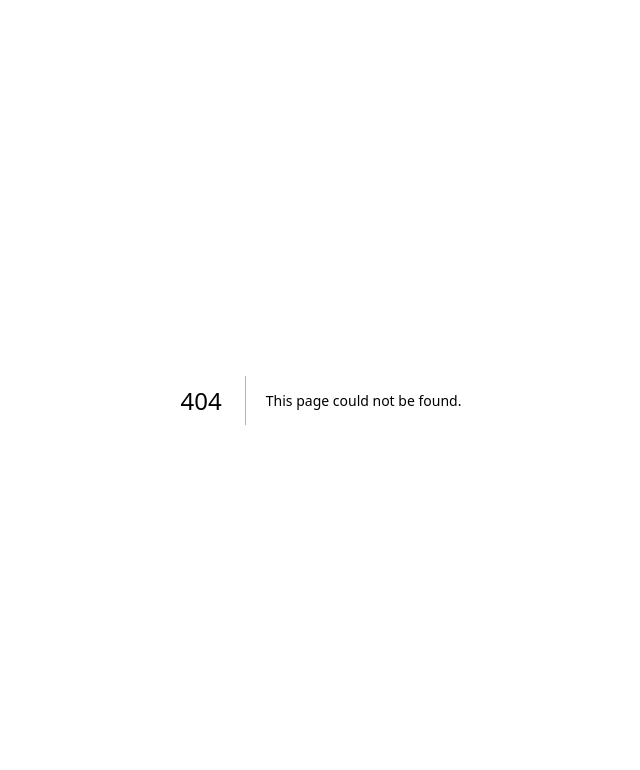
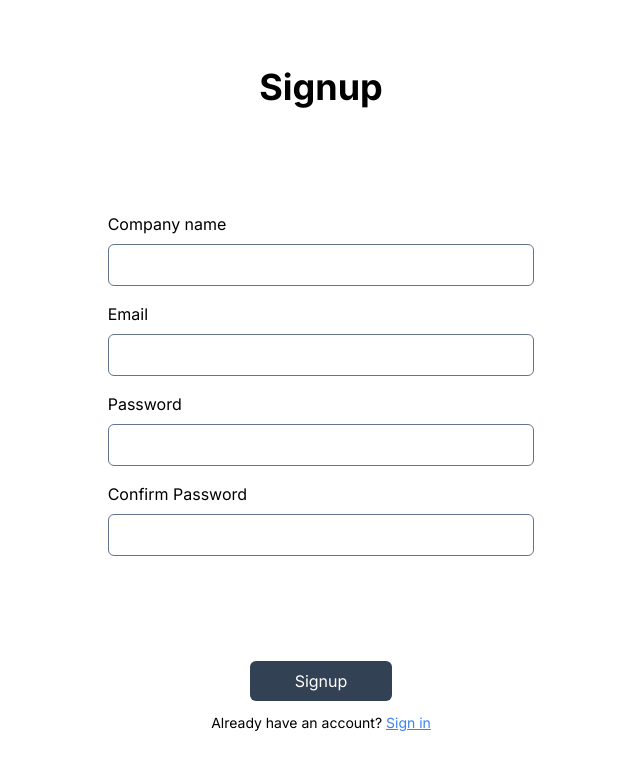
Before and after one commit to Ayyangurueswar/gethired-frontend, a Next.js app: page /account/signup/recruiter in a window 1280 px wide. Before the commit this address had no page. Shown: the top 770 px of the page, without its empty margins (319-959 px from the left). Built offline with nearby package versions, Linux system fonts and the light colour scheme.

Commit message:
authentication pages

```diff
--- /dev/null
+++ b/app/account/login/candidate/page.tsx
@@ -0,0 +1,31 @@
+'use client';
+import Link from 'next/link'
+import { useState } from 'react';
+
+const Page = () => {
+  const [email, setEmail] = useState('');
+  const [password, setPassword] = useState('');
+  return (
+    <div className='w-screen h-screen flex items-center justify-center'>
+        <div className='w-1/3 flex flex-col h-3/5 justify-between'>
+            <h1 className='text-center text-4xl font-bold'>Login</h1>
+            <form className='flex flex-col gap-4'>
+                <div className='flex flex-col'>
+                  <label htmlFor='email' className='mb-2'>Email</label>
+                  <input type='email' id='email' className='border border-slate-500 rounded-md px-4 py-2' value={email} onChange={(e) => {setEmail(e.target.value)}}/>
+                </div>
+                <div className='flex flex-col'>
+                  <label htmlFor='password' className='mb-2'>Password</label>
+                  <input type='password' id='password' className='border border-slate-500 rounded-md px-4 py-2' value={password} onChange={(e) => {setPassword(e.target.value)}}/>
+                </div>
+            </form>
+            <div className='w-full flex flex-col items-center gap-3'>
+                <button className='bg-slate-700 text-white rounded-md px-4 py-2 w-1/3'>Login</button>
+                <p className='text-sm'>Don&apos;t have an account? <Link href='/account/signup/candidate' className='underline text-blue-500'>Register</Link></p>
+            </div>
+        </div>
+    </div>
+  )
+}
+
+export default Page
--- /dev/null
+++ b/app/account/login/recruiter/page.tsx
@@ -0,0 +1,31 @@
+'use client';
+import Link from 'next/link'
+import { useState } from 'react';
+
+const Page = () => {
+  const [email, setEmail] = useState('');
+  const [password, setPassword] = useState('');
+  return (
+    <div className='w-screen h-screen flex items-center justify-center'>
+        <div className='w-1/3 flex flex-col h-3/5 justify-between'>
+            <h1 className='text-center text-4xl font-bold'>Login</h1>
+            <form className='flex flex-col gap-4'>
+                <div className='flex flex-col'>
+                  <label htmlFor='email' className='mb-2'>Email</label>
+                  <input type='email' id='email' className='border border-slate-500 rounded-md px-4 py-2' value={email} onChange={(e) => {setEmail(e.target.value)}}/>
+                </div>
+                <div className='flex flex-col'>
+                  <label htmlFor='password' className='mb-2'>Password</label>
+                  <input type='password' id='password' className='border border-slate-500 rounded-md px-4 py-2' value={password} onChange={(e) => {setPassword(e.target.value)}}/>
+                </div>
+            </form>
+            <div className='w-full flex flex-col items-center gap-3'>
+                <button className='bg-slate-700 text-white rounded-md px-4 py-2 w-1/3'>Login</button>
+                <p className='text-sm'>Don&apos;t have an account? <Link href='/account/signup/recruiter' className='underline text-blue-500'>Register</Link></p>
+            </div>
+        </div>
+    </div>
+  )
+}
+
+export default Page
--- /dev/null
+++ b/app/account/signup/candidate/page.tsx
@@ -0,0 +1,41 @@
+'use client';
+import Link from 'next/link'
+import { useState } from 'react';
+
+const Page = () => {
+  const [email, setEmail] = useState('');
+  const [password, setPassword] = useState('');
+  const [name, setName] = useState('');
+  const [confirmPassword, setConfirmPassword] = useState('');
+  return (
+    <div className='w-screen h-screen flex items-center justify-center'>
+        <div className='w-1/3 flex flex-col h-5/6 justify-between'>
+            <h1 className='text-center text-4xl font-bold'>Signup</h1>
+            <form className='flex flex-col gap-4'>
+                <div className='flex flex-col'>
+                  <label htmlFor='name' className='mb-2'>Name</label>
+                  <input id='name' className='border border-slate-500 rounded-md px-4 py-2' value={name} onChange={(e) => {setName(e.target.value)}}/>
+                </div>
+                <div className='flex flex-col'>
+                  <label htmlFor='email' className='mb-2'>Email</label>
+                  <input type='email' id='email' className='border border-slate-500 rounded-md px-4 py-2' value={email} onChange={(e) => {setEmail(e.target.value)}}/>
+                </div>
+                <div className='flex flex-col'>
+                  <label htmlFor='password' className='mb-2'>Password</label>
+                  <input type='password' id='password' className='border border-slate-500 rounded-md px-4 py-2' value={password} onChange={(e) => {setPassword(e.target.value)}}/>
+                </div>
+                <div className='flex flex-col'>
+                  <label htmlFor='confirmPwd' className='mb-2'>Confirm Password</label>
+                  <input type='password' id='confirmPwd' className='border border-slate-500 rounded-md px-4 py-2' value={confirmPassword} onChange={(e) => {setConfirmPassword(e.target.value)}}/>
+                </div>
+            </form>
+            <div className='w-full flex flex-col items-center gap-3'>
+                <button className='bg-slate-700 text-white rounded-md px-4 py-2 w-1/3'>Signup</button>
+                <p className='text-sm'>Already have an account? <Link href='/account/login/candidate' className='underline text-blue-500'>Sign in</Link></p>
+            </div>
+        </div>
+    </div>
+  )
+}
+
+export default Page
--- /dev/null
+++ b/app/account/signup/recruiter/page.tsx
@@ -0,0 +1,41 @@
+'use client';
+import Link from 'next/link'
+import { useState } from 'react';
+
+const Page = () => {
+  const [email, setEmail] = useState('');
+  const [password, setPassword] = useState('');
+  const [name, setName] = useState('');
+  const [confirmPassword, setConfirmPassword] = useState('');
+  return (
+    <div className='w-screen h-screen flex items-center justify-center'>
+        <div className='w-1/3 flex flex-col h-5/6 justify-between'>
+            <h1 className='text-center text-4xl font-bold'>Signup</h1>
+            <form className='flex flex-col gap-4'>
+                <div className='flex flex-col'>
+                  <label htmlFor='name' className='mb-2'>Company name</label>
+                  <input id='name' className='border border-slate-500 rounded-md px-4 py-2' value={name} onChange={(e) => {setName(e.target.value)}}/>
+                </div>
+                <div className='flex flex-col'>
+                  <label htmlFor='email' className='mb-2'>Email</label>
+                  <input type='email' id='email' className='border border-slate-500 rounded-md px-4 py-2' value={email} onChange={(e) => {setEmail(e.target.value)}}/>
+                </div>
+                <div className='flex flex-col'>
+                  <label htmlFor='password' className='mb-2'>Password</label>
+                  <input type='password' id='password' className='border border-slate-500 rounded-md px-4 py-2' value={password} onChange={(e) => {setPassword(e.target.value)}}/>
+                </div>
+                <div className='flex flex-col'>
+                  <label htmlFor='confirmPwd' className='mb-2'>Confirm Password</label>
+                  <input type='password' id='confirmPwd' className='border border-slate-500 rounded-md px-4 py-2' value={confirmPassword} onChange={(e) => {setConfirmPassword(e.target.value)}}/>
+                </div>
+            </form>
+            <div className='w-full flex flex-col items-center gap-3'>
+                <button className='bg-slate-700 text-white rounded-md px-4 py-2 w-1/3'>Signup</button>
+                <p className='text-sm'>Already have an account? <Link href='/account/login/recruiter' className='underline text-blue-500'>Sign in</Link></p>
+            </div>
+        </div>
+    </div>
+  )
+}
+
+export default Page
--- a/components/Header.tsx
+++ b/components/Header.tsx
@@ -1,10 +1,13 @@
-import React from 'react'
+'use client';
+import React, {useState} from 'react'
 import Link from 'next/link'
-import { MotionValue, motion } from 'framer-motion'
+import { AnimatePresence, MotionValue, motion } from 'framer-motion'
 
 const Header = ({progress}: {
     progress: MotionValue<number>
 }) => {
+  const [isOpen, setIsOpen] = useState(false);
+  const [signupOpen, setSignupOpen] = useState(false);
   return (
     <>
         <div className="w-full px-14 py-4 flex items-center justify-between fixed bg-white z-10">
@@ -15,8 +18,32 @@ const Header = ({progress}: {
                 <Link href='/'>For companies</Link>
             </div>
             <div className="flex items-center gap-4">
-                <Link href='/' className="px-4 py-2 border border-slate-500 rounded-lg">Login</Link>
-                <Link href='/' className="px-4 py-2 bg-slate-800 text-white rounded-lg">Sign up</Link>
+                <div className='relative'>
+                    <button className="px-4 py-2 border border-slate-500 rounded-lg" onClick={() => {setIsOpen(!isOpen)}}>Login</button>
+                    <AnimatePresence>
+                        {
+                            isOpen && (
+                                <motion.div className='absolute top-12 flex flex-col w-32 border rounded-md border-slate-600 overflow-hidden' initial={{y: -100}} animate={{y: 0}} exit={{y: -200}}>
+                                    <Link href='/account/login/candidate' className='w-full text-center border-b border-slate-500 p-2 hover:bg-blue-500 hover:text-white transition-colors'>Job seeker</Link>
+                                    <Link href='/account/login/recruiter' className='w-full text-center hover:bg-blue-500 hover:text-white transition-colors p-2'>Job poster</Link>
+                                </motion.div>
+                            )
+                        }
+                    </AnimatePresence>
+                </div>
+                <div className='relative'>
+                    <button className="px-4 py-2 bg-slate-800 text-white rounded-lg" onClick={() => {setSignupOpen(!signupOpen)}}>Sign up</button>
+                    <AnimatePresence>
+                        {
+                            signupOpen && (
+                                <motion.div className='absolute top-12 flex flex-col w-32 border rounded-md border-slate-600 overflow-hidden' initial={{y: -100}} animate={{y: 0}} exit={{y: -200}}>
+                                    <Link href='/account/signup/candidate' className='w-full text-center border-b border-slate-500 p-2 hover:bg-blue-500 hover:text-white transition-colors'>Job seeker</Link>
+                                    <Link href='/account/signup/recruiter' className='w-full text-center hover:bg-blue-500 hover:text-white transition-colors p-2'>Job poster</Link>
+                                </motion.div>
+                            )
+                        }
+                    </AnimatePresence>
+                </div>
             </div>
         </div>
         <motion.div className='h-2 bg-slate-900 fixed top-0 left-0 right-0 z-10' style={{scaleX: progress, transformOrigin: '0%'}}></motion.div>
```
